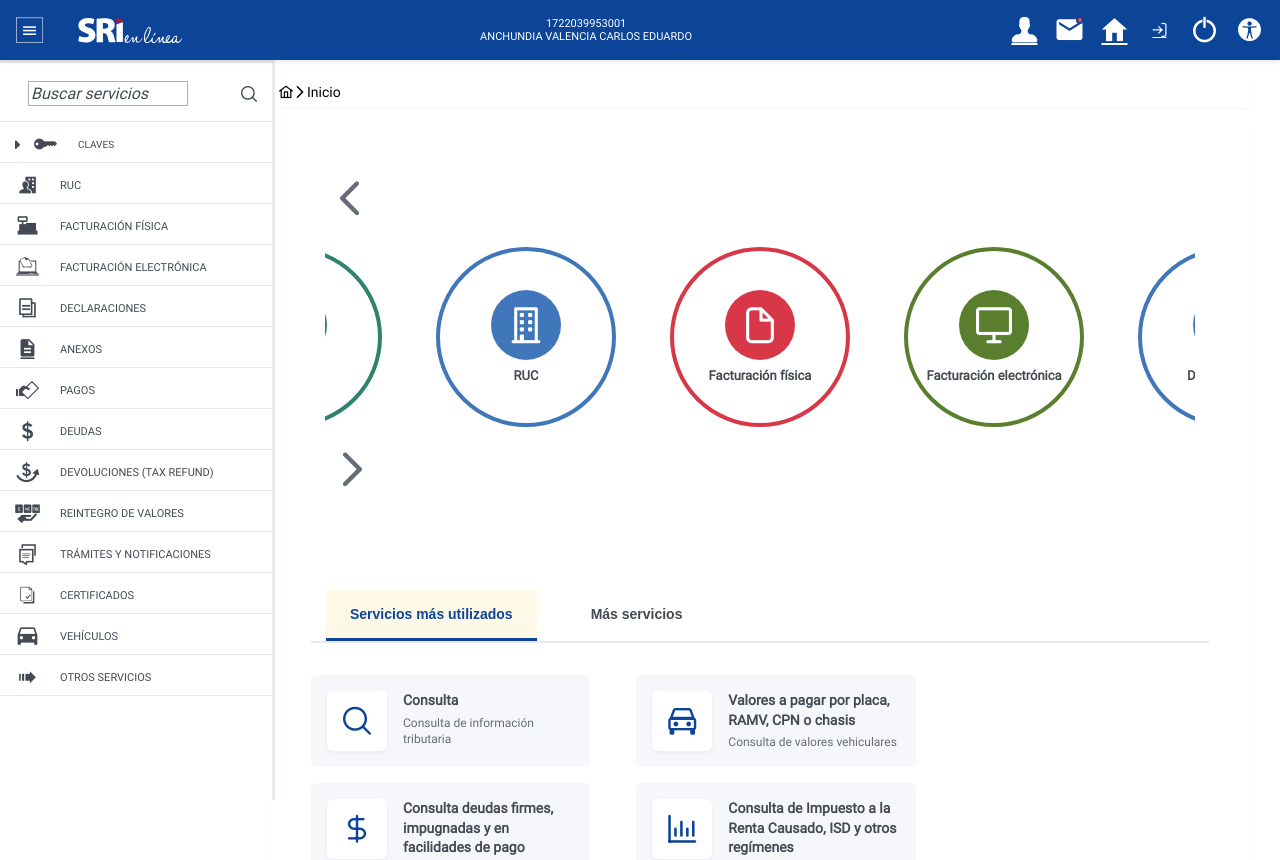
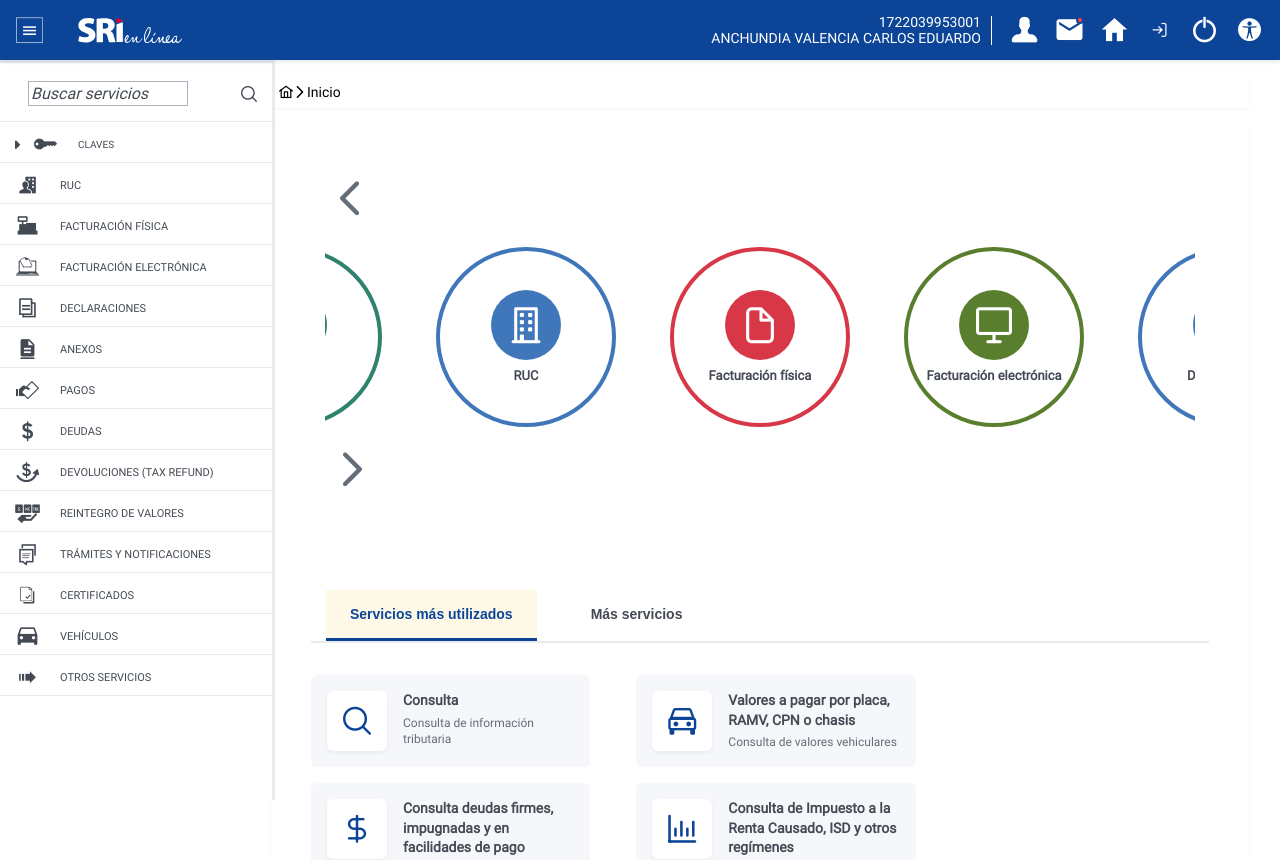
Before and after one commit to ingcharles/SRI-INTERNET-BASE, a Vue app: page / in a window 1280 px wide. Shown: the top 860 px of the page. Built offline with nearby package versions, Linux system fonts and the light colour scheme; the HTML template or start-up script is replaced by a standard one.

Commit message:
pruebas 10

```diff
--- a/src/assets/css/_layout.scss
+++ b/src/assets/css/_layout.scss
@@ -59,7 +59,7 @@
     justify-content: center;
     padding: 0 1rem;
 
-    .info-usuario {
+    .informacion-contribuyente {
       display: flex;
       flex-direction: column;
       align-items: center;
@@ -234,7 +234,7 @@
 @media (max-width: map.get($grid-breakpoints, md)) {
   .encabezado-app {
     .encabezado-centro {
-      .info-usuario {
+      .informacion-contribuyente {
         .info-label {
           font-size: 10px;
           max-width: 200px;
--- a/src/assets/css/_sri_vue_cabecera_v2.css
+++ b/src/assets/css/_sri_vue_cabecera_v2.css
@@ -90,12 +90,13 @@
   height: var(--alto-100);
 }
 
-.info-usuario {
-  height: var(--alto-100);
+.informacion-contribuyente {
+  gap: initial !important;
 }
 
-.info-label {
-  font-size: 11px;
+.nombre-contribuyente,
+.id-contribuyente {
+  font-size: 14px;
   color: var(--color-blanco);
   white-space: nowrap;
   overflow: hidden;
@@ -134,14 +135,13 @@
 
 .menu-item-escritorio {
   color: var(--color-blanco) !important;
-  border: none !important;
-  border-radius: 50% !important;
   display: flex !important;
   align-items: center !important;
   justify-content: center !important;
   min-width: 45px !important;
   height: 45px !important;
-  cursor: pointer !important;
+  cursor: pointer;
+  text-decoration: none;
 }
 
 .menu-item-escritorio:hover {
@@ -159,6 +159,11 @@
 
 .p-menubar-item-content:hover span[class*='sri'] {
   color: var(--color-amarillo-claro);
+}
+.separador-menu {
+  border-left: 1.5px solid #fff;
+  height: 29px;
+  margin: 0 10px 0 10px;
 }
 
 /* ========== MENUBAR MÓVIL ========== */
@@ -216,26 +221,9 @@
   margin-top: 2px !important;
 }
 
-/* ========== SUBMENÚS ========== */
-.menu-movil .p-submenu-list .menu-item-movil {
-  padding: 0.75rem 1rem !important;
-  border-radius: 4px !important;
-  flex-direction: row !important;
-  justify-content: flex-start !important;
-  min-width: auto !important;
-  height: auto !important;
+.contenedor-menu-movil .p-button-icon {
+  font-size: var(--tamanio-fuente-32);
 }
-
-.menu-movil .p-submenu-list .menu-item-movil span[class*='pi']:not(.menu-icono) {
-  margin: 0 0.5rem 0 0 !important;
-  font-size: 14px !important;
-}
-
-.menu-movil .p-submenu-list .menu-item-movil .menu-etiqueta {
-  font-size: 12px !important;
-  margin-bottom: 0 !important;
-}
-
 /* ========== BADGE DE NOTIFICACIONES ========== */
 .badge-notificacion {
   position: relative;
@@ -260,30 +248,6 @@
 .menu-movil .p-menuitem-icon {
   color: var(--color-blanco) !important;
   font-size: 1.1rem !important;
-}
-
-/* Dropdown del MenuBar */
-.menu-movil .p-submenu-list {
-  background: var(--color-blanco) !important;
-  border: 1px solid var(--color-gris-claro) !important;
-  border-radius: 4px !important;
-  box-shadow: 0 4px 12px rgba(0, 0, 0, 0.15) !important;
-  min-width: 180px !important;
-}
-
-.menu-movil .p-submenu-list .p-menuitem-link {
-  color: var(--color-gris-fuerte) !important;
-  padding: 0.75rem 1rem !important;
-  border-radius: 0 !important;
-}
-
-.menu-movil .p-submenu-list .p-menuitem-link:hover {
-  background-color: var(--color-gris-tenue) !important;
-}
-
-.menu-movil .p-submenu-list .p-menuitem-icon {
-  color: var(--color-gris-medio) !important;
-  margin-right: 0.5rem !important;
 }
 
 /* ========== MENU LATERAL ========== */
@@ -418,32 +382,6 @@
   box-shadow: none;
 }
 
-/* Submenu list spacing */
-.menu-lateral .p-panelmenu .p-submenu-list {
-  padding: 0.25rem 0;
-}
-
-/* Nivel 2 - Submenús */
-.menu-lateral .p-panelmenu .p-submenu-list .p-menuitem {
-  margin-bottom: 0.15rem;
-}
-
-.menu-lateral .p-panelmenu .p-submenu-list .p-menuitem-link {
-  padding: 0.5rem 1rem 0.5rem 3.5rem;
-  font-size: 12px;
-  color: var(--color-gris-medio);
-}
-
-/* Nivel 3 - Sub-submenús */
-.menu-lateral .p-panelmenu .p-submenu-list .p-submenu-list .p-menuitem {
-  margin-bottom: 0.15rem;
-}
-
-.menu-lateral .p-panelmenu .p-submenu-list .p-submenu-list .p-menuitem-link {
-  padding: 0.5rem 1rem 0.5rem 4.5rem;
-  font-size: 12px;
-}
-
 /* Iconos del menú */
 .menu-lateral .p-panelmenu .p-menuitem-icon,
 .menu-lateral .p-panelmenu .p-panelmenu-icon {
@@ -511,17 +449,6 @@
   box-shadow: none;
 }
 
-/* Submenús anidados */
-.menu-lateral .menu-panel .p-submenu-list .p-menuitem-link {
-  padding-left: 5rem;
-  font-size: 12px;
-}
-
-.menu-lateral .menu-panel .p-submenu-list .p-submenu-list .p-menuitem-link {
-  padding-left: 6.5rem;
-  font-size: 12px;
-}
-
 /* Ocultar iconos en items de submenú */
 .menu-lateral .menu-panel .p-panelmenu-content .p-menuitem-icon {
   display: none;
@@ -586,12 +513,14 @@
 .tamanio-fuente-11 {
   font-size: var(--tamanio-fuente-11) !important;
 }
+
 /* ========== RESPONSIVE ========== */
 
 /* Tablets */
 @media (max-width: 992px) {
-  .info-label {
-    font-size: 10px;
+  .nombre-contribuyente,
+  .id-contribuyente {
+    font-size: 12px;
   }
 }
 
@@ -622,11 +551,6 @@
   .contenido-principal.menu-colapsado {
     margin-left: 60px;
   }
-
-  /* Cuando el menú móvil está expandido */
-  .contenedor-pincipal.menu-movil-expandido .contenido-principal {
-    margin-left: 240px;
-  }
 }
 
 /* Móviles pequeños */
--- a/src/components/base/componentes/CabeceraBase.vue
+++ b/src/components/base/componentes/CabeceraBase.vue
@@ -26,7 +26,9 @@
 };
 
 const propiedades = defineProps<{
-  esPantallaPequena?: boolean;
+  esPantallaExtraPequenia?: boolean;
+  esPantallaPequenia?: boolean;
+  esPantallaMediana?: boolean;
 }>();
 
 const emitir = defineEmits<(e: 'alternar-menu') => void>();
@@ -44,17 +46,20 @@
   {
     label: 'Perfil',
     icon: 'sri-icon-perfil',
-    route: '/perfil'
+    url: 'https://srienlinea.sri.gob.ec/sri-en-linea/contribuyente/perfil',
+    // target: '_blank'
   },
   {
     label: 'Alertas y avisos',
     icon: 'sri-icon-correos',
-    command: () => console.log('Alertas y avisos clicked')
+    url: 'https://srienlinea.sri.gob.ec/sri-en-linea/SriBuzon/Contribuyente/notificaciones',
+    // target: '_blank'
+    // command: () => console.log('Alertas y avisos clicked')
   },
   {
     label: 'Inicio',
     icon: 'sri-icon-home',
-    route: '/'
+    url: 'https://srienlinea.sri.gob.ec/sri-en-linea/inicio/NAT'
   },
   {
     label: 'Iniciar sesión',
@@ -69,7 +74,8 @@
   {
     label: 'Accesibilidad',
     icon: 'sri-icon-accesibilidad',
-    command: () => console.log('Accesibilidad clicked')
+    url: 'https://srienlinea.sri.gob.ec/sri-en-linea/accesibilidad',
+    // target: '_blank'
   },
   // {
   //   label: 'Ayuda',
@@ -87,30 +93,27 @@
     <div class="contenedor-fluido">
       <div class="fila alinear-centro">
         <!-- Sección Izquierda: Menú hamburguesa + Logo -->
-        <div class="columna-6 columna-md-2 columna-lg-3 encabezado-izquierda">
+        <div class="columna-6 columna-md-3 columna-lg-3 encabezado-izquierda">
           <div class="mostrar-flex alinear-centro">
             <Button icon="sri-menu-icon-menu-hamburguesa " class="tamano-icono-hamburguesa" @click="manejarClickMenu"
               aria-label="Abrir o cerrar menu desplegado" />
-
-            <div v-if="!propiedades.esPantallaPequena" class="logo-contenedor">
+            <div v-if="!propiedades.esPantallaExtraPequenia" class="logo-contenedor">
               <img alt="Logo SRI" class="logo-aplicacion" src="/src/assets/iconos/sri-en-linea.svg">
             </div>
-
           </div>
         </div>
 
-        <!-- Sección Centro: Información del usuario -->
-        <div class="columna-12 columna-md-6 columna-lg-5 encabezado-centro ocultar-xs">
-          <div class="info-usuario mostrar-flex flex-columna alinear-centro justificar-centro">
-            <span class="info-label">{{ informacionUsuario.identificacion }}</span>
-            <span class="info-label">{{ informacionUsuario.nombre }}</span>
-          </div>
-        </div>
 
         <!-- Sección Derecha: Iconos de acción -->
-        <div class="columna-6 columna-md-4 columna-lg-4 encabezado-derecha">
-          <!-- Escritorio: MenuBar solo con iconos -->
-          <div v-if="!propiedades.esPantallaPequena" class="menu-escritorio-container">
+        <div class="columna-6 columna-md-9 columna-lg-9 encabezado-derecha">
+          <div v-if="!propiedades.esPantallaMediana" class="menu-escritorio-container">
+            <!-- Sección Centro: Información del usuario -->
+            <div class="informacion-contribuyente mostrar-flex flex-columna alinear-fin justificar-centro">
+              <span class="nombre-contribuyente">{{ informacionUsuario.identificacion }}</span>
+              <span class="id-contribuyente">{{ informacionUsuario.nombre }}</span>
+            </div>
+            <span class="separador-menu"></span>
+            <!-- Escritorio: MenuBar solo con iconos -->
             <Menubar :model="itemsMenu">
               <template #item="{ item, hasSubmenu }">
                 <router-link v-if="item.route" v-slot="{ href, navigate }" :to="item.route" custom>
@@ -121,9 +124,10 @@
                     <span v-if="hasSubmenu" class="pi pi-fw pi-angle-down menu-icono" />
                   </a>
                 </router-link>
-                <a v-else v-ripple :href="item.url" @click="() => (item.command as (() => void))?.()"
-                  class="menu-item-escritorio" :class="{ 'badge-notificacion': item.label === 'Alertas y avisos' }"
-                  :aria-label="String(item.label)" v-tooltip.left="item.label">
+                <a v-else v-ripple :href="item.url" :target="item.target"
+                  @click="() => (item.command as (() => void))?.()" class="menu-item-escritorio"
+                  :class="{ 'badge-notificacion': item.label === 'Alertas y avisos' }" :aria-label="String(item.label)"
+                  v-tooltip.left="item.label">
                   <span :class="item.icon" />
                   <span v-if="hasSubmenu" class="pi pi-fw pi-angle-down menu-icono" />
                 </a>
@@ -133,12 +137,12 @@
 
           <!-- Móvil: MenuBar con iconos y etiquetas -->
           <div v-else class="contenedor-menu-movil">
-            <Button type="button" icon="pi pi-ellipsis-v" @click="plegable" aria-haspopup="true"
+            <Button type="button" icon="pi pi-ellipsis-v" class="tamanio-fuente" @click="plegable" aria-haspopup="true"
               aria-controls="btnCubrirMenu" />
             <TieredMenu ref="menu" id="btnCubrirMenu" :model="itemsMenu" popup>
-              <template #item="{ item, props: propiedadesItem, hasSubmenu }">
+              <template #item="{ item, hasSubmenu }">
                 <router-link v-if="item.route" v-slot="{ href, navigate }" :to="item.route" custom>
-                  <a v-ripple :href="href" v-bind="propiedadesItem.action" @click="navigate" class="menu-item-movil"
+                  <a v-ripple :href="href" @click="navigate" class="menu-item-movil"
                     :class="{ 'badge-notificacion': item.label === 'Alertas y avisos' }"
                     :aria-label="String(item.label)">
                     <span :class="item.icon" />
--- a/src/components/base/paginas/PrincipalBase.vue
+++ b/src/components/base/paginas/PrincipalBase.vue
@@ -6,7 +6,9 @@
 import ContenidoPrincipalBase from '@/components/base/componentes/ContenidoPrincipalBase.vue';
 
 // Constantes
-const ANCHO_PANTALLA_PEQUENA = 768;
+const ANCHO_PANTALLA_EXTRA_PEQUENIA = 576;
+const ANCHO_PANTALLA_PEQUENIA = 768;
+const ANCHO_PANTALLA_MEDIANA = 992;
 
 // Store
 const almacenPrincipalBase = usarAlmacenPrincipalBase();
@@ -15,7 +17,9 @@
 const anchoPantalla = ref(window.innerWidth);
 
 // Computeds
-const esPantallaPequena = computed(() => anchoPantalla.value < ANCHO_PANTALLA_PEQUENA);
+const esPantallaExtraPequenia = computed(() => anchoPantalla.value < ANCHO_PANTALLA_EXTRA_PEQUENIA);
+const esPantallaPequenia = computed(() => anchoPantalla.value < ANCHO_PANTALLA_PEQUENIA);
+const esPantallaMediana = computed(() => anchoPantalla.value < ANCHO_PANTALLA_MEDIANA);
 const menuColapsado = computed(() => !almacenPrincipalBase.menuLateralVisible);
 
 /**
@@ -24,23 +28,16 @@
  * En desktop: iconos cuando el menú lateral está colapsado
  */
 const mostrarSoloIconos = computed(() =>
-  esPantallaPequena.value
+  esPantallaPequenia.value
     ? !almacenPrincipalBase.menuMovilVisible
     : menuColapsado.value
 );
 
 /**
- * Clases dinámicas para el contenedor principal
- */
-const clasesContenedor = computed(() => ({
-  'menu-movil-expandido': esPantallaPequena.value && almacenPrincipalBase.menuMovilVisible
-}));
-
-/**
  * Clases dinámicas para el menú de navegación
  */
 const clasesMenuNavegacion = computed(() => ({
-  'menu-movil-visible': esPantallaPequena.value && almacenPrincipalBase.menuMovilVisible
+  'menu-movil-visible': esPantallaPequenia.value && almacenPrincipalBase.menuMovilVisible
 }));
 
 /**
@@ -61,7 +58,7 @@
  * Alterna la visibilidad del menú según el tamaño de pantalla
  */
 const manejarToggleMenu = () => {
-  if (esPantallaPequena.value) {
+  if (esPantallaPequenia.value) {
     almacenPrincipalBase.alternarMenuMovil();
   } else {
     almacenPrincipalBase.alternarMenuLateral();
@@ -79,8 +76,9 @@
 </script>
 
 <template>
-  <div class="contenedor-principal" :class="clasesContenedor">
-    <CabeceraBase :es-pantalla-pequena="esPantallaPequena" @alternar-menu="manejarToggleMenu" />
+  <div class="contenedor-principal">
+    <CabeceraBase :es-pantalla-extra-pequenia="esPantallaExtraPequenia" :es-pantalla-pequenia="esPantallaPequenia"
+      :es-pantalla-mediana="esPantallaMediana" @alternar-menu="manejarToggleMenu" />
 
     <MenuNavegacionBase :solo-iconos="mostrarSoloIconos" :class="clasesMenuNavegacion" />
 
```
Also changed, not shown: src/components/ejemplos/EjemploGrid.vue (+4 -4 lines), 2 other files (tests, documents, lock files or other folders).
